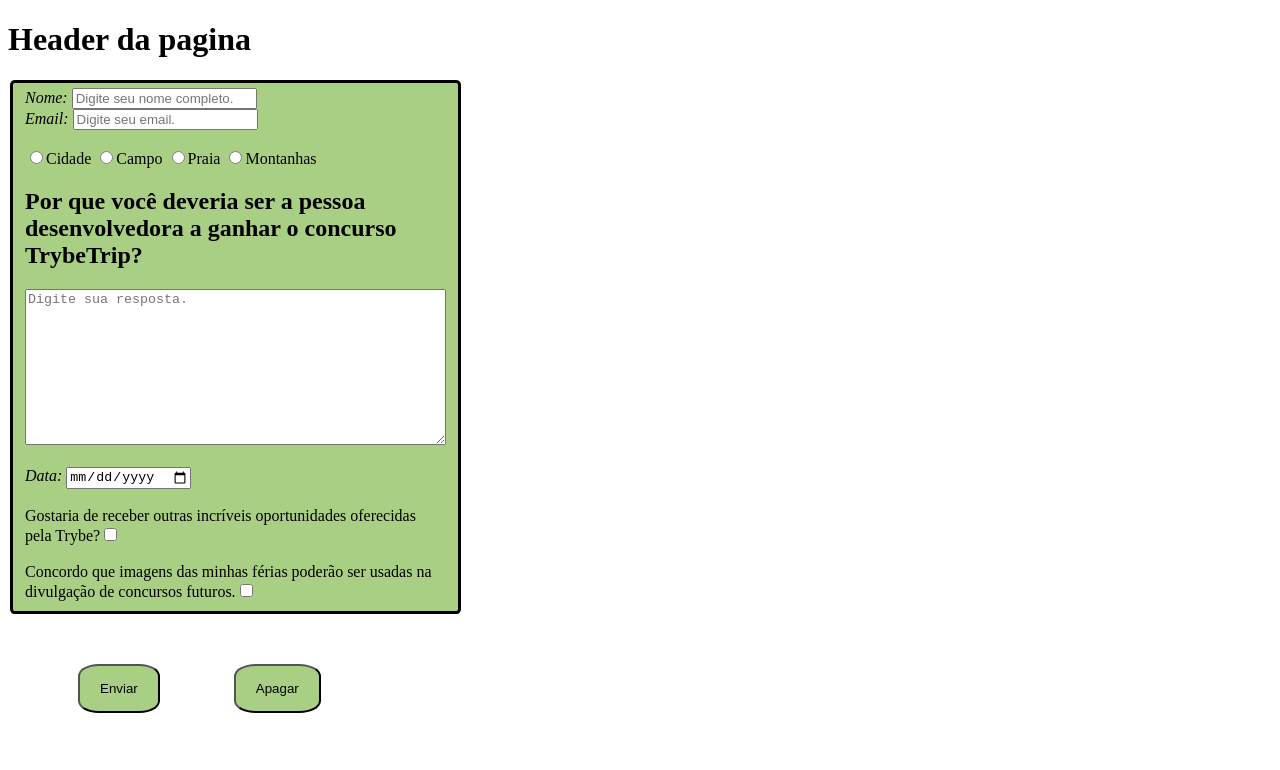
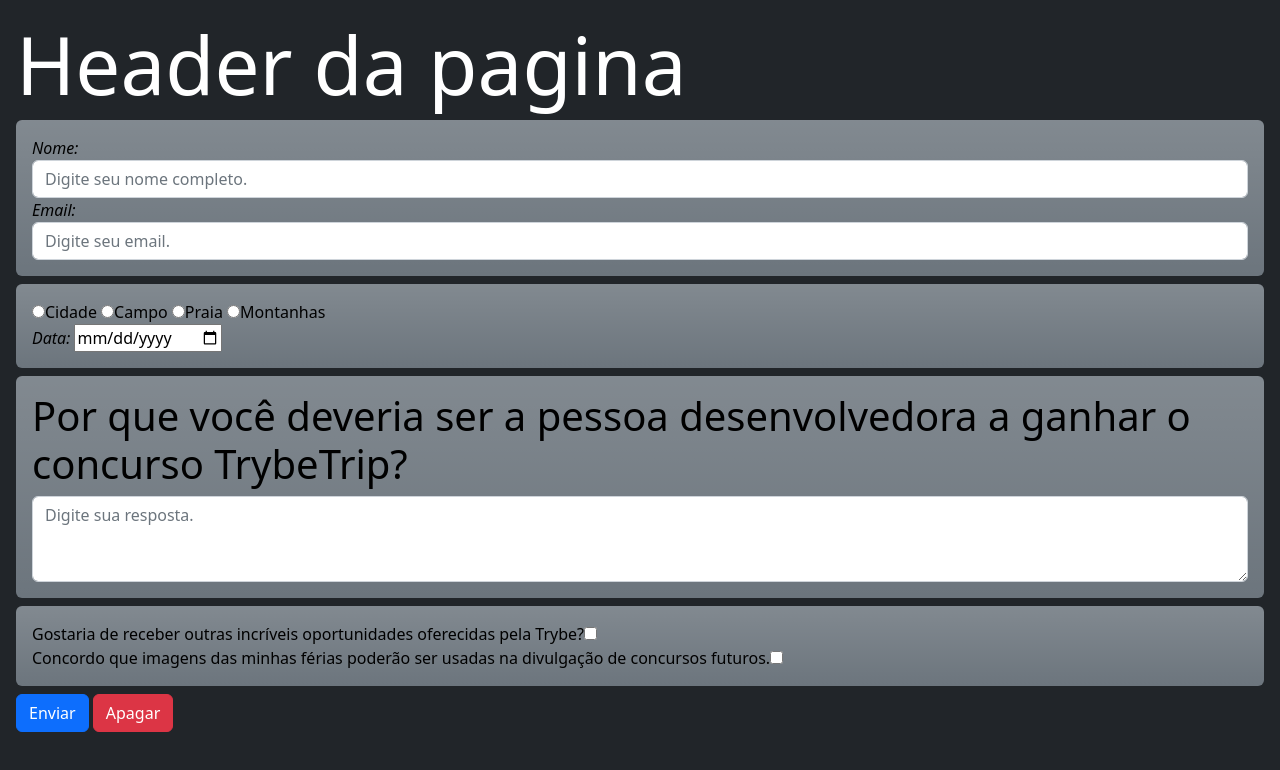
Before and after one commit to EsdrasThiago/Trybe-Exercicios, a plain HTML site: page fundamentos/bloco6/dia-1-html-css-forms/form.html in a window 1280 px wide. Drawn offline with nearby package versions, Linux system fonts and the light colour scheme.

Commit message:
Estilizando com biblioteca

```diff
--- a/fundamentos/bloco6/dia-1-html-css-forms/form.html
+++ b/fundamentos/bloco6/dia-1-html-css-forms/form.html
@@ -5,17 +5,18 @@
     <meta http-equiv="X-UA-Compatible" content="IE=edge">
     <meta name="viewport" content="width=device-width, initial-scale=1.0">
     <title>Formulario</title>
-    <link rel="stylesheet" href="style.css">
+    <!-- <link rel="stylesheet" href="style.css"> -->
+    <link href="https://cdn.jsdelivr.net/npm/bootstrap@5.2.0-beta1/dist/css/bootstrap.min.css" rel="stylesheet" integrity="sha384-0evHe/X+R7YkIZDRvuzKMRqM+OrBnVFBL6DOitfPri4tjfHxaWutUpFmBp4vmVor" crossorigin="anonymous">
 </head>
-<body>
-    <h1>Header da pagina</h1>
+<body class="p-3 mb-2 bg-dark text-white">
+    <h1 class="display-1">Header da pagina</h1>
     <form action="" method="get">
     <fieldset>
-    <em>Nome: </em><input type="text" name="nome" id="nome" placeholder="Digite seu nome completo." minlength="10" maxlength="40">
-    <br>
-    <em>Email: </em><input type="email" name="email" id="email" placeholder="Digite seu email." minlength="10" maxlength="50">
-    <br>
-    <br>
+    <div class="rounded p-3 mb-2 bg-secondary text-black bg-gradient">
+    <em>Nome: </em><input class="form-control" type="text" name="nome" id="nome" placeholder="Digite seu nome completo." minlength="10" maxlength="40">
+    <em>Email: </em><input class=" form-control" type="email" name="email" id="email" placeholder="Digite seu email." minlength="10" maxlength="50">
+</div>
+    <div class="rounded p-3 mb-2 bg-secondary text-black bg-gradient">
     <label for="opcao1">
         <input type="radio" name="opcoes" id="opcao1">Cidade
     </label>
@@ -28,22 +29,21 @@
     <label for="opcao4">
         <input type="radio" name="opcoes" id="opcao4">Montanhas
     </label>
-    <br>
-    <h2>Por que você deveria ser a pessoa desenvolvedora a ganhar o concurso TrybeTrip?</h2>
-    <textarea name="texto" id="texto" cols="50" rows="10" placeholder="Digite sua resposta." maxlength="500"></textarea>
-    <br>
-    <br>
-    <em>Data: </em><input type="date" name="data" id="data">
-    <br>
-    <br>
-    <a>Gostaria de receber outras incríveis oportunidades oferecidas pela Trybe?</a><input type="checkbox" name="concorda1" id="concorda1">
-    <br>
-    <br>
-    <a>Concordo que imagens das minhas férias poderão ser usadas na divulgação de concursos futuros.</a><input type="checkbox" name="concorda2" id="concorda2">
-    <br>
-</fieldset>
-    <button type="submit" id="enviar">Enviar</button> <button type="reset">Apagar</button>
+    <br><em>Data: </em><input type="date" name="data" id="data">
+</div>
+    <div class="rounded p-3 mb-2 bg-secondary text-black bg-gradient">
+    <h2 class="display-6">Por que você deveria ser a pessoa desenvolvedora a ganhar o concurso TrybeTrip?</h2>
+    <textarea class="form-control" name="texto" id="texto" cols="10" rows="3" placeholder="Digite sua resposta." maxlength="500"></textarea>
+</div>
+
+    <div class="rounded p-3 mb-2 bg-secondary text-black bg-gradient">
+    <a>Gostaria de receber outras incríveis oportunidades oferecidas pela Trybe?</a><input type="checkbox" name="concorda1" id="concorda1"><br>
+    <a>Concordo que imagens das minhas férias poderão ser usadas na divulgação de concursos futuros.</a><input type="checkbox" name="concorda2" id="concorda2" class="ms-10">
+</div>
+</fieldset class="p-3 mb- bg-secondary text-black bg-gradient">
+    <button type="submit" id="enviar" class="btn btn-primary">Enviar</button> <button type="reset" class="btn btn-danger">Apagar</button>
 </form>
-<script src="script.js"></script>
+<script src="https://cdn.jsdelivr.net/npm/bootstrap@5.2.0-beta1/dist/js/bootstrap.bundle.min.js" integrity="sha384-pprn3073KE6tl6bjs2QrFaJGz5/SUsLqktiwsUTF55Jfv3qYSDhgCecCxMW52nD2" crossorigin="anonymous"></script>
+<!-- <script src="script.js"></script> -->
 </body>
 </html>
```
